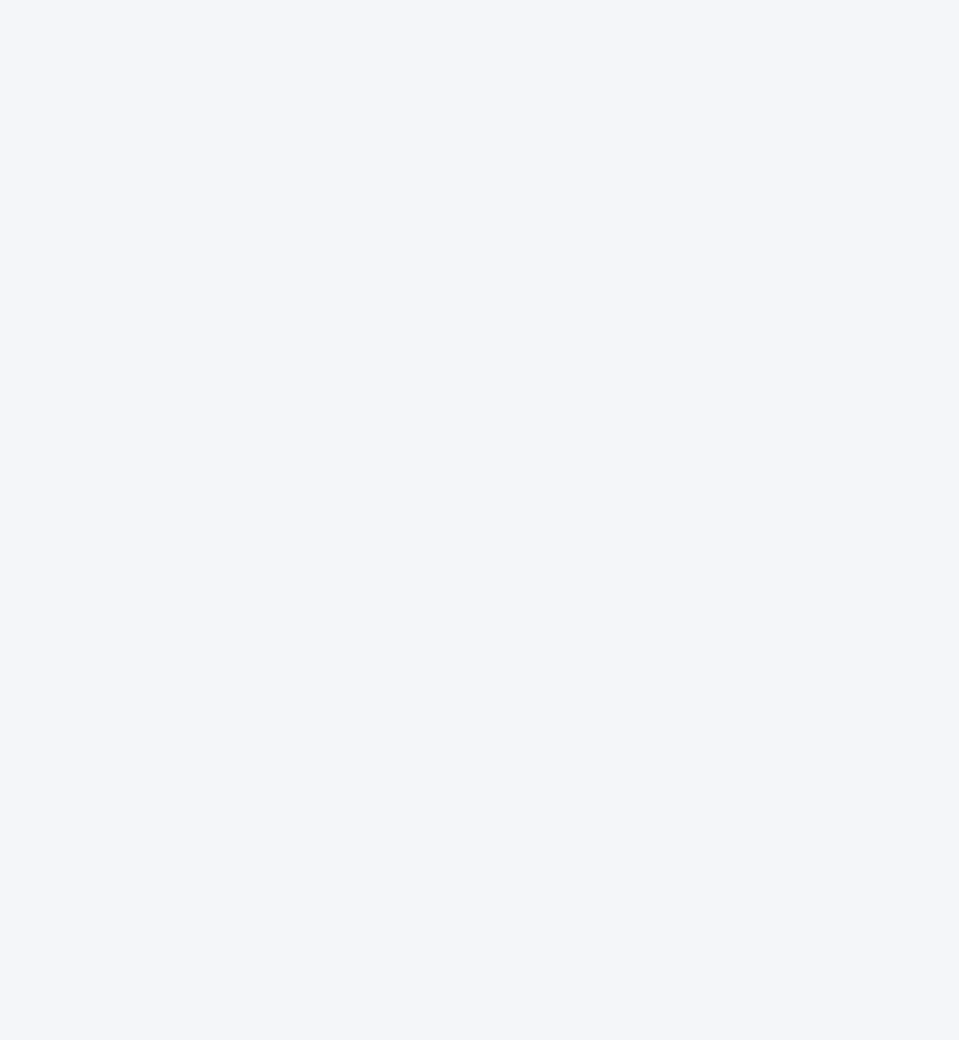
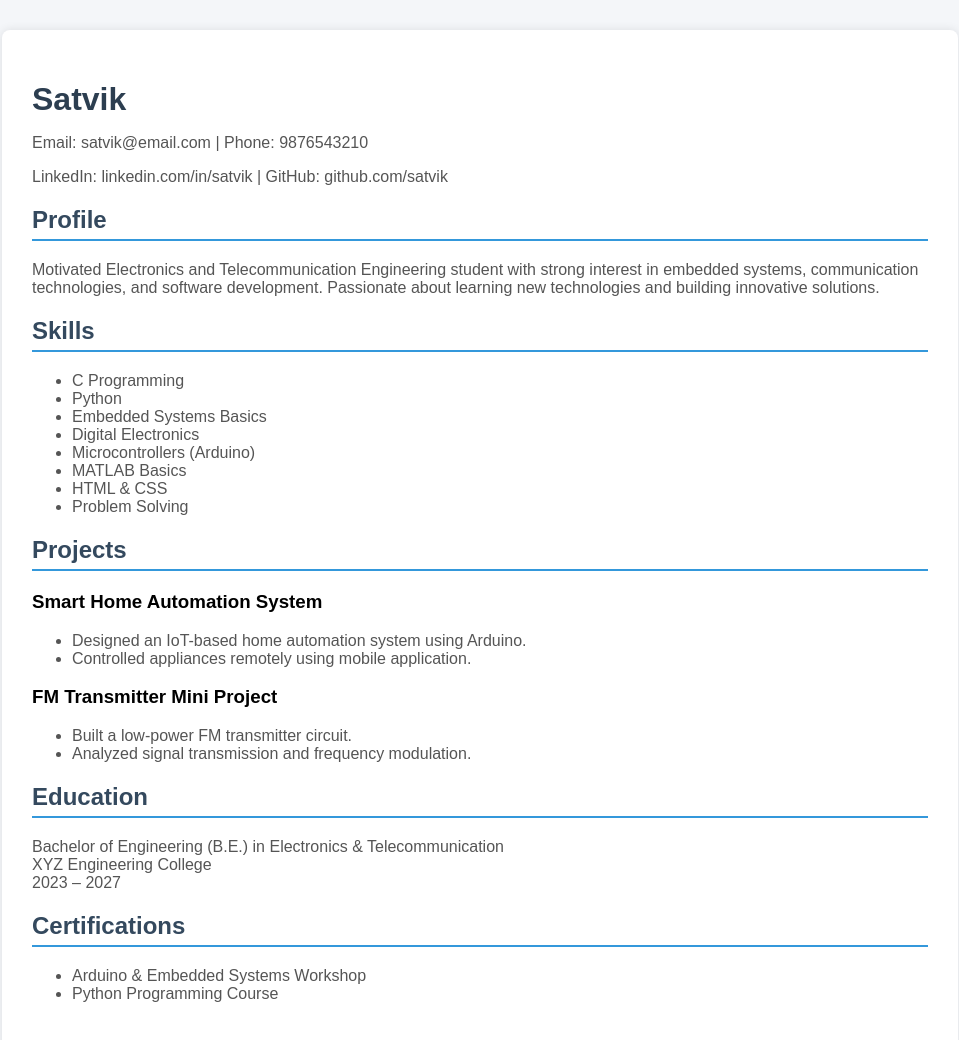
Before and after one commit to satvik016/satvik016, a plain HTML site: page index.html in a window 1280 px wide. Shown: the whole page, without its empty margins (160-1119 px from the left). Before the commit the page ends 800 px from the top, so only its background shows below. Drawn offline with Linux system fonts and the light colour scheme.

Commit message:
index.html

```diff
--- a/index.html
+++ b/index.html
@@ -20,4 +20,83 @@
             border-radius: 8px;
         }
         h1 {
-            co
+            color: #2c3e50;
+            margin-bottom: 5px;
+        }
+        h2 {
+            color: #34495e;
+            border-bottom: 2px solid #3498db;
+            padding-bottom: 5px;
+        }
+        p {
+            color: #555;
+        }
+        ul {
+            color: #555;
+        }
+        .contact {
+            margin-bottom: 20px;
+        }
+    </style>
+</head>
+
+<body>
+
+<div class="container">
+
+    <h1>Satvik</h1>
+    <div class="contact">
+        <p>Email: satvik@email.com | Phone: 9876543210</p>
+        <p>LinkedIn: linkedin.com/in/satvik | GitHub: github.com/satvik</p>
+    </div>
+
+    <h2>Profile</h2>
+    <p>
+        Motivated Electronics and Telecommunication Engineering student
+        with strong interest in embedded systems, communication technologies,
+        and software development. Passionate about learning new technologies
+        and building innovative solutions.
+    </p>
+
+    <h2>Skills</h2>
+    <ul>
+        <li>C Programming</li>
+        <li>Python</li>
+        <li>Embedded Systems Basics</li>
+        <li>Digital Electronics</li>
+        <li>Microcontrollers (Arduino)</li>
+        <li>MATLAB Basics</li>
+        <li>HTML & CSS</li>
+        <li>Problem Solving</li>
+    </ul>
+
+    <h2>Projects</h2>
+    <h3>Smart Home Automation System</h3>
+    <ul>
+        <li>Designed an IoT-based home automation system using Arduino.</li>
+        <li>Controlled appliances remotely using mobile application.</li>
+    </ul>
+
+    <h3>FM Transmitter Mini Project</h3>
+    <ul>
+        <li>Built a low-power FM transmitter circuit.</li>
+        <li>Analyzed signal transmission and frequency modulation.</li>
+    </ul>
+
+    <h2>Education</h2>
+    <p>
+        Bachelor of Engineering (B.E.) in Electronics & Telecommunication<br>
+        XYZ Engineering College<br>
+        2023 – 2027
+    </p>
+
+    <h2>Certifications</h2>
+    <ul>
+        <li>Arduino & Embedded Systems Workshop</li>
+        <li>Python Programming Course</li>
+    </ul>
+
+</div>
+
+</body>
+</html>
```
